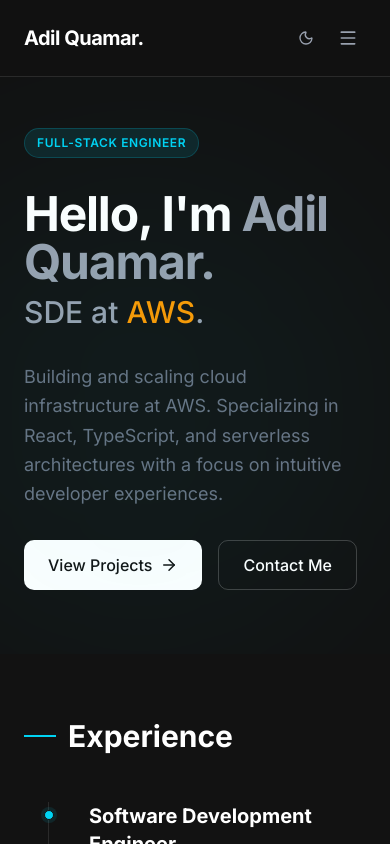
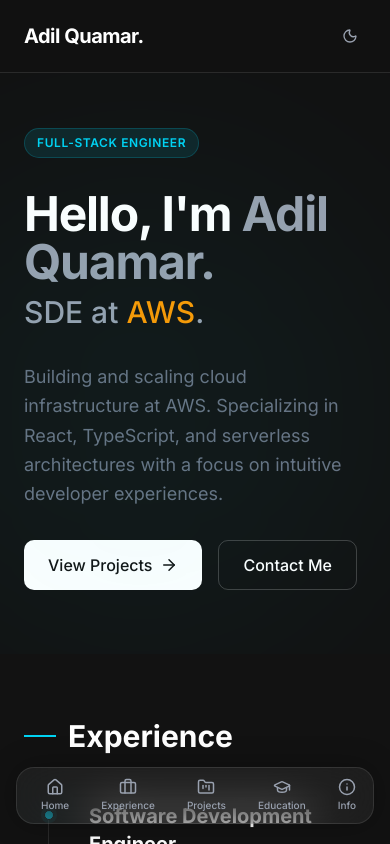
Before and after one commit to adilquamar/personal-portfolio-website, a Next.js app: page / in a window 390 px wide. Shown: the top 844 px of the page. Built offline with nearby package versions, Linux system fonts and the light colour scheme.

Commit message:
feat: horizontal lower navigar bar for mobile view

```diff
--- a/src/app/layout.tsx
+++ b/src/app/layout.tsx
@@ -40,7 +40,7 @@ export default function RootLayout({
           disableTransitionOnChange
         >
           <Navbar />
-          <main>{children}</main>
+          <main className="pb-20 md:pb-0">{children}</main>
           <Footer />
         </ThemeProvider>
       </body>
--- a/src/components/navbar.tsx
+++ b/src/components/navbar.tsx
@@ -1,10 +1,8 @@
 "use client";
 
-import { useState } from "react";
-import { motion, AnimatePresence } from "framer-motion";
-import { Menu, X, Sun, Moon } from "lucide-react";
+import { motion } from "framer-motion";
+import { Home, Briefcase, FolderKanban, GraduationCap, Info, Sun, Moon } from "lucide-react";
 import { useTheme } from "next-themes";
-import { cn } from "@/lib/utils";
 
 const navLinks = [
   { label: "Experience", href: "#experience" },
@@ -13,11 +11,20 @@ const navLinks = [
   { label: "Contact", href: "#contact" },
 ];
 
+const bottomNavLinks = [
+  { label: "Home", href: "#", icon: Home },
+  { label: "Experience", href: "#experience", icon: Briefcase },
+  { label: "Projects", href: "#projects", icon: FolderKanban },
+  { label: "Education", href: "#education", icon: GraduationCap },
+  { label: "Info", href: "#contact", icon: Info },
+];
+
 export function Navbar() {
-  const [isOpen, setIsOpen] = useState(false);
   const { theme, setTheme } = useTheme();
 
   return (
+    <>
+      {/* Top Header */}
       <motion.header
         initial={{ y: -100, opacity: 0 }}
         animate={{ y: 0, opacity: 1 }}
@@ -53,8 +60,8 @@ export function Navbar() {
             </button>
           </div>
 
-        {/* Mobile Menu Button */}
-        <div className="flex items-center gap-2 md:hidden">
+          {/* Mobile Theme Toggle */}
+          <div className="flex items-center md:hidden">
             <button
               onClick={() => setTheme(theme === "dark" ? "light" : "dark")}
               className="relative p-2 rounded-lg text-muted-foreground hover:text-foreground transition-colors duration-200"
@@ -63,47 +70,32 @@ export function Navbar() {
               <Sun className="h-4 w-4 rotate-0 scale-100 transition-all dark:-rotate-90 dark:scale-0" />
               <Moon className="absolute inset-0 m-auto h-4 w-4 rotate-90 scale-0 transition-all dark:rotate-0 dark:scale-100" />
             </button>
-          <button
-            onClick={() => setIsOpen(!isOpen)}
-            className="p-2 rounded-lg text-muted-foreground hover:text-foreground transition-colors duration-200"
-            aria-label="Toggle menu"
-          >
-            {isOpen ? <X className="h-5 w-5" /> : <Menu className="h-5 w-5" />}
-          </button>
           </div>
         </nav>
+      </motion.header>
 
-      {/* Mobile Menu */}
-      <AnimatePresence>
-        {isOpen && (
-          <motion.div
-            initial={{ opacity: 0, height: 0 }}
-            animate={{ opacity: 1, height: "auto" }}
-            exit={{ opacity: 0, height: 0 }}
-            transition={{ duration: 0.3 }}
-            className="md:hidden border-t border-border overflow-hidden"
+      {/* Mobile Bottom Navigation */}
+      <div className="fixed bottom-0 left-0 right-0 z-50 md:hidden px-4 pb-[calc(1.25rem+env(safe-area-inset-bottom))]">
+        <motion.nav
+          initial={{ y: 100, opacity: 0 }}
+          animate={{ y: 0, opacity: 1 }}
+          transition={{ duration: 0.6, ease: "easeOut", delay: 0.2 }}
+          className="rounded-2xl backdrop-blur-xl bg-white-5 border border-white-10 shadow-[0_0_30px_rgba(0,0,0,0.3)]"
         >
-            <div className="flex flex-col gap-1 px-6 py-4">
-              {navLinks.map((link, i) => (
-                <motion.a
+          <div className="flex items-center justify-around px-2 py-2">
+            {bottomNavLinks.map((link) => (
+              <a
                 key={link.href}
                 href={link.href}
-                  initial={{ opacity: 0, x: -20 }}
-                  animate={{ opacity: 1, x: 0 }}
-                  transition={{ delay: i * 0.05 }}
-                  onClick={() => setIsOpen(false)}
-                  className={cn(
-                    "text-sm font-medium text-muted-foreground hover:text-foreground",
-                    "py-3 px-3 rounded-lg hover:bg-white-5 transition-colors duration-200"
-                  )}
+                className="flex flex-col items-center gap-0.5 px-4 py-0.5 text-muted-foreground hover:text-foreground transition-colors duration-200"
               >
-                  {link.label}
-                </motion.a>
+                <link.icon className="h-[18px] w-[18px]" />
+                <span className="text-[10px] font-medium">{link.label}</span>
+              </a>
             ))}
           </div>
-          </motion.div>
-        )}
-      </AnimatePresence>
-    </motion.header>
+        </motion.nav>
+      </div>
+    </>
   );
 }
```
Lines whose indentation alone changed are shown as unchanged.
